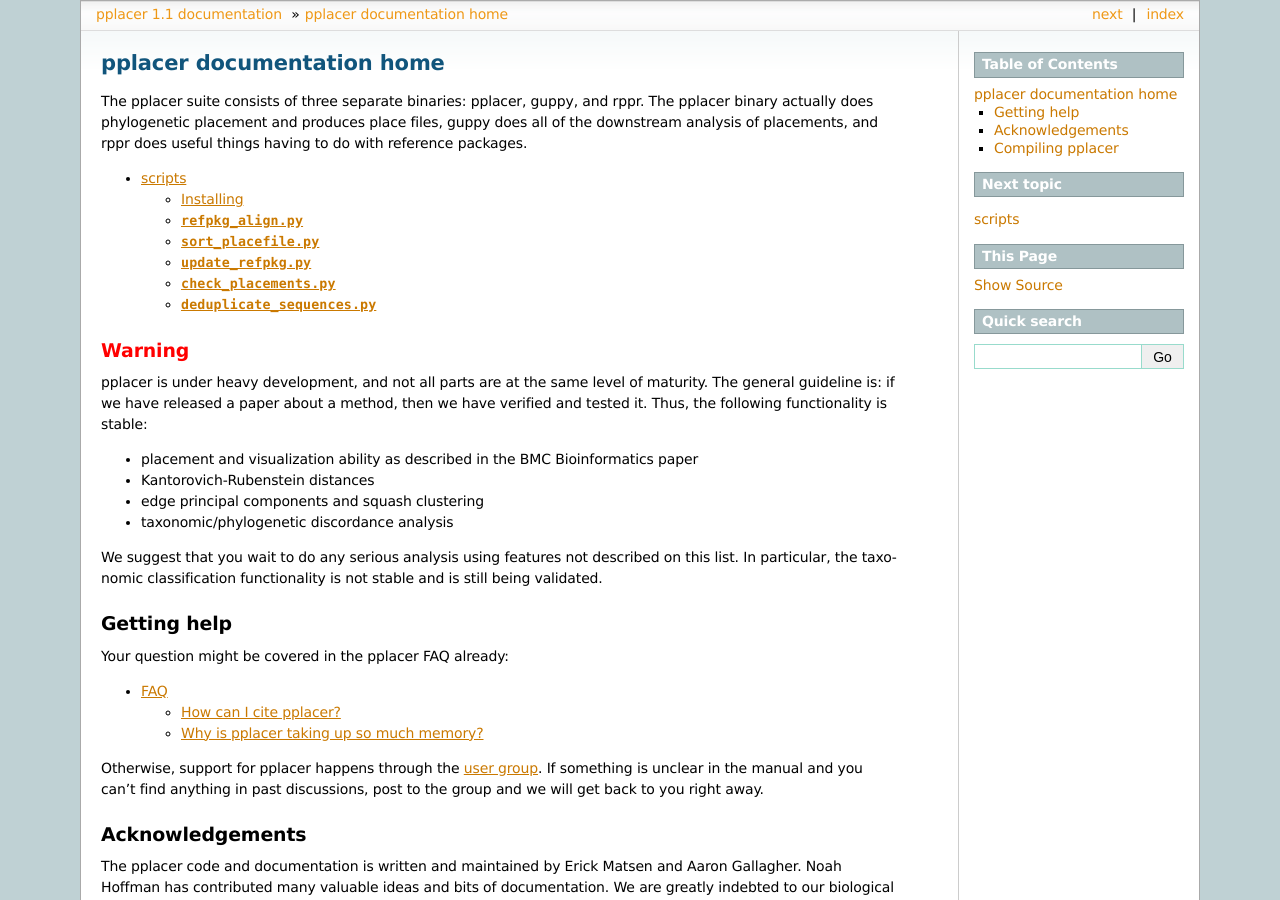
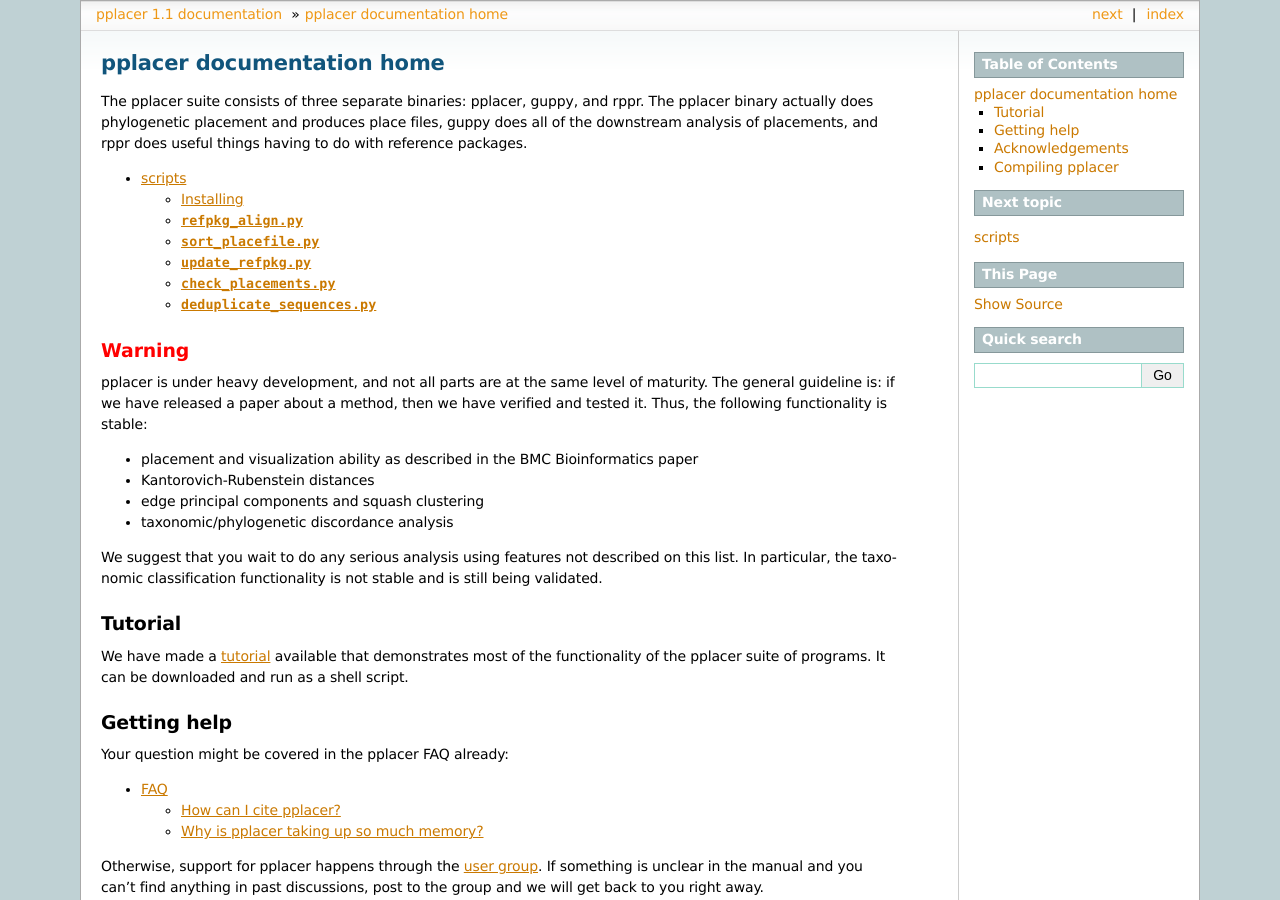
Before and after one commit to matsen/pplacer, a Sphinx documentation site: the page built from docs/index.rst, in a window 1280 px wide and 900 px high. Built offline with Sphinx 7.4.7, drawn with Linux system fonts in a browser that asks for light colours; formulas are drawn with MathJax 3; pages that are not in the unit, such as notebooks, are missing from menus.

Commit message:
Adding in a link to the tutorial.

```diff
--- a/docs/index.rst
+++ b/docs/index.rst
@@ -29,6 +29,13 @@ Thus, the following functionality is stable:
 
 We suggest that you wait to do any serious analysis using features not described on this list.
 In particular, the taxonomic classification functionality is not stable and is still being validated.
+
+
+Tutorial
+--------
+
+We have made a tutorial_ available that demonstrates most of the functionality of the pplacer suite of programs.
+It can be downloaded and run as a shell script.
 
 
 Getting help
@@ -87,3 +94,4 @@ path and you are ready to go!
 
 .. _user group: http://groups.google.com/group/pplacer-users
 .. _this installation script: _static/install_pplacer.sh
+.. _tutorial: http://fhcrc.github.com/microbiome-demo/
```
